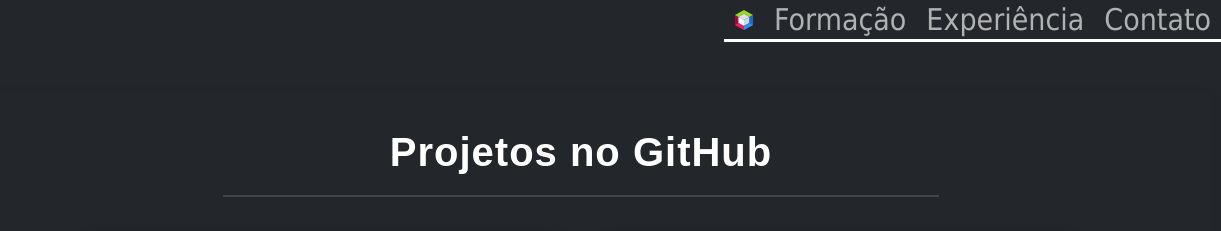
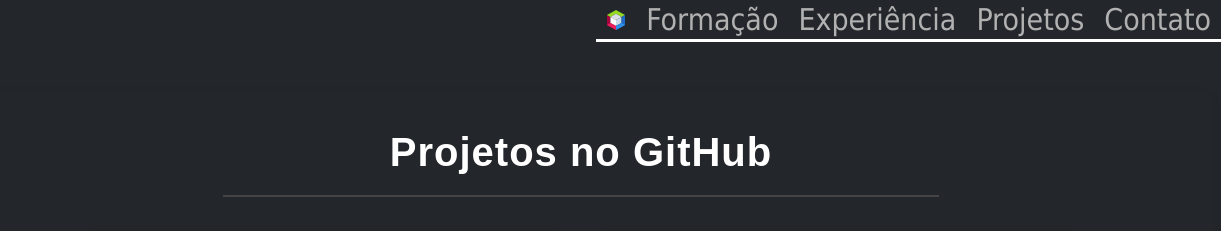
Before and after one commit to TRogato/meu-site-pessoal, a plain HTML site: page projetos.html in a window 1280 px wide. Shown: the top 231 px of the page, 59-1280 px from the left. Drawn offline with Linux system fonts and the light colour scheme.

Commit message:
erro title

```diff
--- a/projetos.html
+++ b/projetos.html
@@ -19,6 +19,7 @@
             <nav>
                 <ul>
                     <li><a title="Meios de comunicação" href="contato.html">Contato</a></li>
+                    <li><a title="Meios de projetos" href="projetos.html">Projetos</a></li>
                     <li><a title="Experiências profissionais e qualificações" href="experiencia.html">Experiência</a>
                     </li>
                     <li><a title="Formação escolar e profissional" href="formacao.html">Formação</a></li>
```
